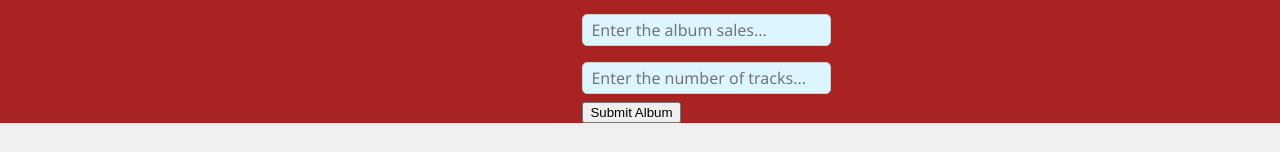
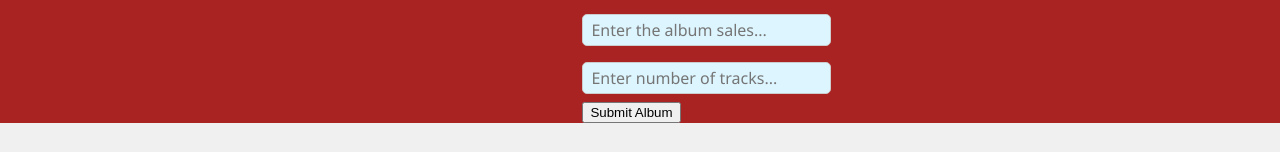
Before and after one commit to GitTejas/Classic-Albums, a React (Create React App) app: page /form in a window 1280 px wide. Shown: the part 370-522 px from the top of the page. Built offline with nearby package versions, Linux system fonts and the light colour scheme; data requests are answered from the project's data file.

Commit message:
refactoring code

```diff
--- a/src/components/AlbumForm.js
+++ b/src/components/AlbumForm.js
@@ -72,7 +72,7 @@ function AlbumForm({ onAddAlbum }) {
           type="text"
           name="image"
           value={trackCount}
-          placeholder="Enter the number of tracks..."
+          placeholder="Enter number of tracks..."
           className="input-text"
           onChange={e => setTrackCount(e.target.value)}
         />
```
